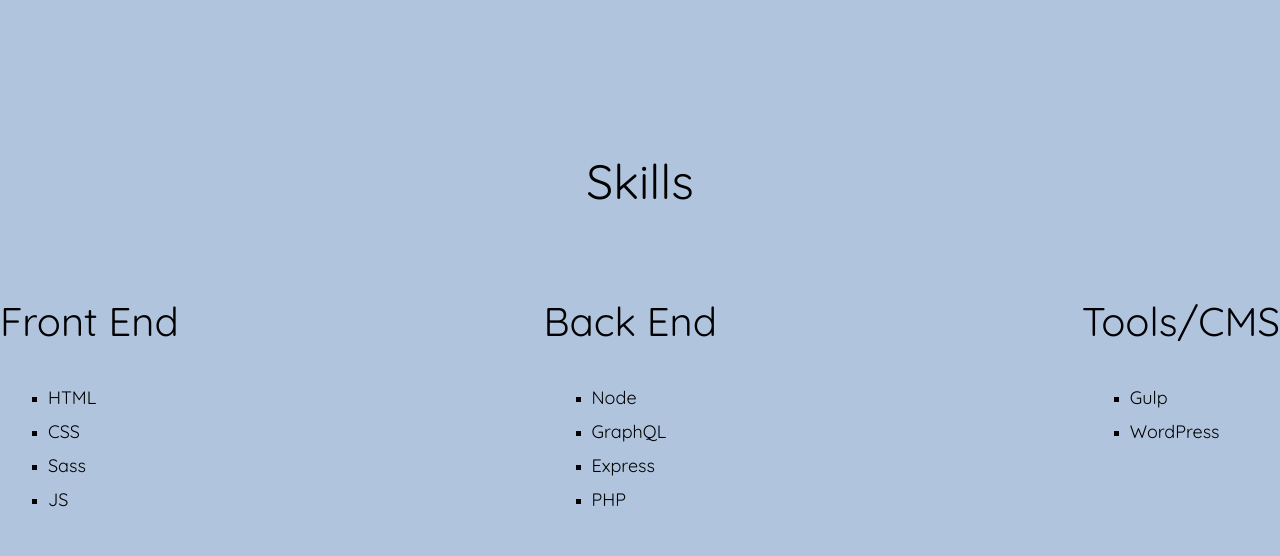
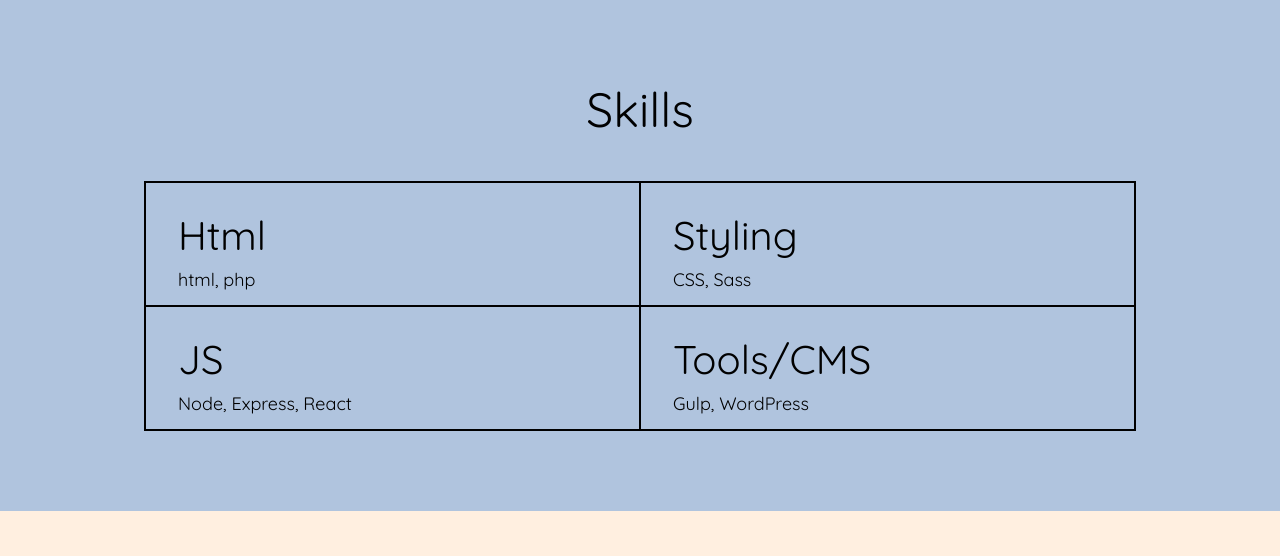
Before and after one commit to fyeung21/fiona-port2, a website: page index.html in a window 1280 px wide. Shown: the part 2058-2614 px from the top of the page. Drawn offline with nearby package versions, Linux system fonts and the light colour scheme; files that its build step writes are made by us from their sources; a web font is replaced by a local one.

Commit message:
sketch skills box

```diff
--- a/index.html
+++ b/index.html
@@ -16,9 +16,9 @@
     <header>
         <section class="header-container">
             <div class="site-logo-container">
-                <a href="index.html">
+                <!-- <a href="index.html">
                     <h1 class="site-logo">fiona yeung</h1>
-                </a>
+                </a> -->
             </div>
             <nav class="main-navigation">
                 <ul>
@@ -49,7 +49,7 @@
 
         <article class="projects-grid">
 
-            <div class="projects-grid-item">
+            <div class="projects-item">
                 <a href="https://radio.van.cp.academy.red/" target="_blank">
                     <div class="card-img coop"></div>
                 </a>
@@ -78,7 +78,7 @@
                 </div>
             </div><!-- grid-item -->
 
-            <div class="projects-grid-item">
+            <div class="projects-item">
                 <a href="#" target="_blank">
                     <div class="card-img qod"></div>
                 </a>
@@ -110,7 +110,7 @@
                 </div>
             </div><!-- grid-item -->
 
-            <div class="projects-grid-item">
+            <div class="projects-item">
                 <a href="#" target="_blank">
                     <div class="card-img inhabit"></div>
                 </a>
@@ -139,7 +139,7 @@
                 </div>
             </div><!-- grid-item -->
 
-            <div class="projects-grid-item">
+            <div class="projects-item">
                 <a href="https://github.com/fyeung21/Instanews-App" target="_blank">
                     <div class="card-img insta"></div>
                 </a>
@@ -167,7 +167,7 @@
                 </div>
             </div><!-- grid-item -->
 
-            <div class="projects-grid-item">
+            <div class="projects-item">
                 <a href="https://fyeung21.github.io/pong-project/" target="_blank">
                     <div class="card-img pong"></div>
                 </a>
@@ -196,7 +196,7 @@
                 </div>
             </div><!-- grid-item -->
 
-            <div class="projects-grid-item">
+            <div class="projects-item">
                 <a href="https://fyeung21.github.io/Aloha-Webpage/" target="_blank">
                     <div class="card-img aloha"></div>
                 </a>
@@ -229,52 +229,25 @@
     <section class="skills-container container">
         <h1>skills</h1>
 
-        <article class="skills">
-            <div class="frontend">
-                <h2>front end</h2>
-                <ul>
-                    <li>
-                        <p>HTML</p>
-                    </li>
-                    <li>
-                        <p>CSS</p>
-                    </li>
-                    <li>
-                        <p>Sass</p>
-                    </li>
-                    <li>
-                        <p>JS</p>
-                    </li>
-                </ul>
+        <article class="skill-grid">
+            <div class="skill-item">
+                <h2>html</h2>
+                <p>html, php</p>
+
             </div>
-            <div class="backend">
-                <h2>back end</h2>
-                <ul>
-                    <li>
-                        <p>Node</p>
-                    </li>
-                    <li>
-                        <p>GraphQL</p>
-                    </li>
-                    <li>
-                        <p>Express</p>
-                    </li>
-                    <li>
-                        <p>PHP</p>
-                    </li>
-                </ul>
+            <div class="skill-item">
+                <h2>Styling</h2>
+                <p>CSS, Sass</p>
             </div>
-            <div class="tools">
-                <h2>tools/CMS</h2>
-                <ul>
-                    <li>
-                        <p>Gulp</p>
-                    </li>
-                    <li>
-                        <p>WordPress</p>
-                    </li>
-                </ul>
+            <div class="skill-item">
+                <h2>JS</h2>
+                <p>Node, Express, React</p>
             </div>
+            <div class="skill-item">
+                <h2>Tools/CMS</h2>
+                <p>Gulp, WordPress</p>
+            </div>
+
 
         </article>
     </section>
--- a/sass/_global.scss
+++ b/sass/_global.scss
@@ -5,7 +5,7 @@
 }
 
 .container {
-  margin:4rem auto;
+  margin:5rem;
   h1 {
     text-align: center;
   }
--- a/sass/_portfolio.scss
+++ b/sass/_portfolio.scss
@@ -3,7 +3,7 @@
   .hero-msg {
     text-align: left;
     text-transform: none;
-    max-width: 55%;
+    max-width: 60%;
   }
   ul {
     display: flex;
@@ -31,14 +31,12 @@
 }
 
 .projects-container {
-    margin:0 auto;
-    padding: 4rem 0;
   .projects-grid {
     display: grid;
     grid-template-columns: repeat(3, 1fr);
     grid-gap:6.5rem 4.5rem;
     margin-top:5rem;
-    .projects-grid-item {
+    .projects-item {
       max-width:100%;
 
       .card-img {
@@ -97,21 +95,18 @@
 }
 
 .skills-container {
-    .skills {
-        display:flex;
-        justify-content: space-between;
-        max-width:1400px;
-        margin:3rem auto;
+    .skill-grid {
+        display:grid;
+        grid-template-columns: repeat(2, 1fr);
+        margin:3rem 4rem;
+        border: 1px solid;
         h2 {
             color:$color__text-body;
-            margin:3rem 0;
+            margin:1rem 0;
         }
-        ul {
-            list-style:square;
-            margin:0 2rem;
-            li {
-                margin:1rem;
-            }
+        .skill-item {
+          border: 1px solid;
+          padding:1rem 2rem;
         }
     }
 }
```
Also changed, not shown: build/css/style.min.css, 2 other files.
